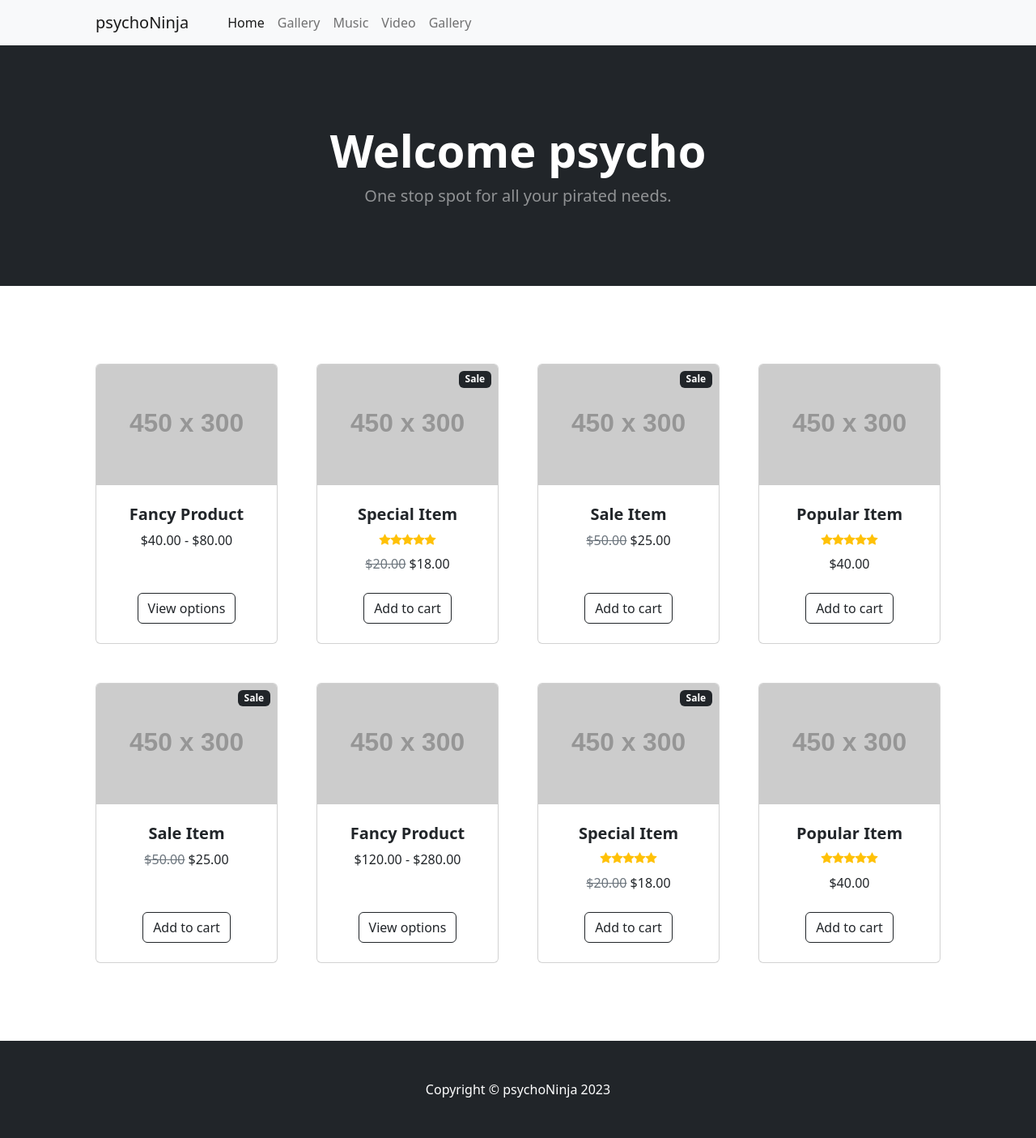
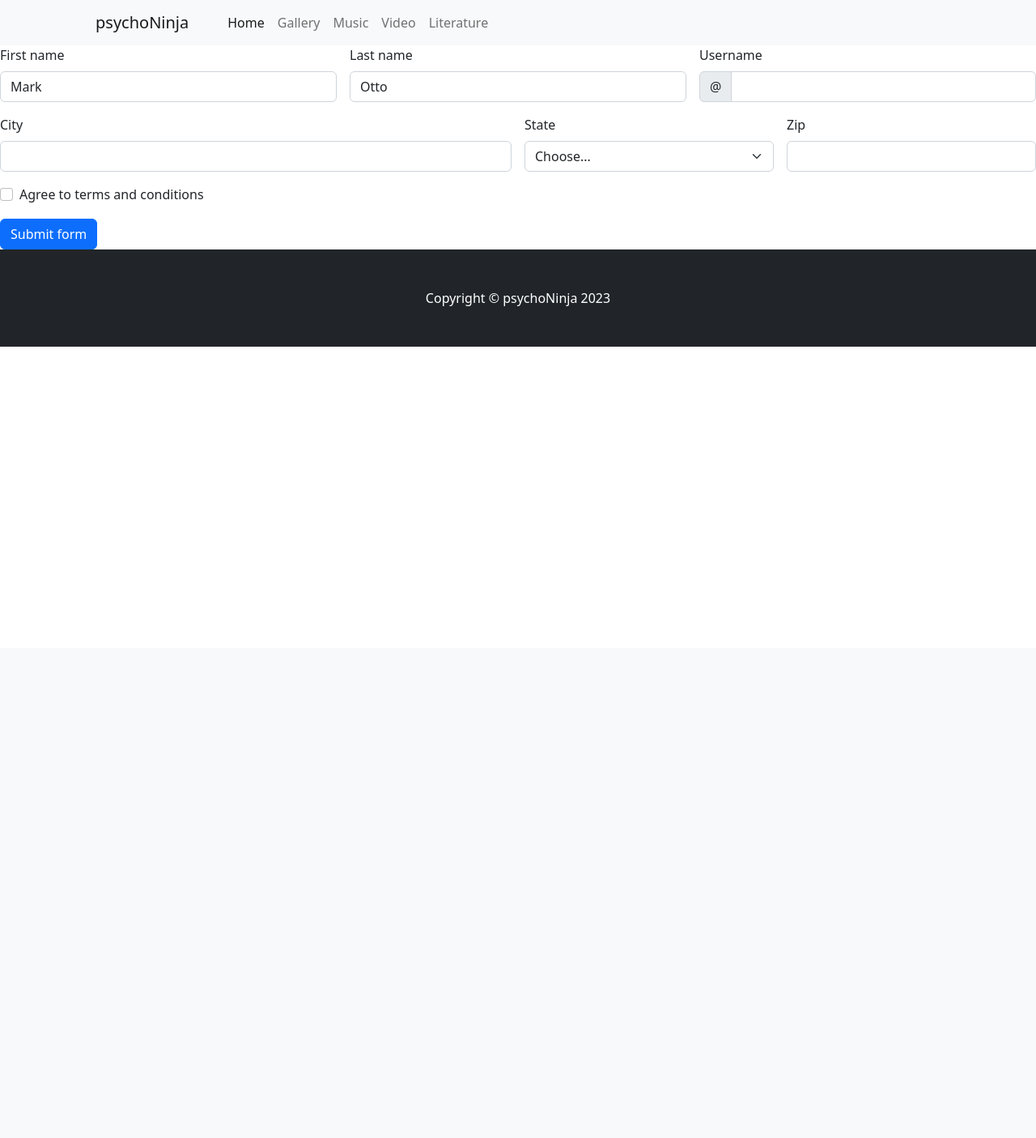
Before and after one commit to psychoNinja214/sandBox, a Django app: page /gallery in a window 1280 px wide. Shown: the whole page at 81% size. After the commit the page ends 428 px from the top, so only its background shows below. Run offline with Django 4.2, Linux system fonts and the light colour scheme; grey boxes labelled with a size stand in for pictures from a placeholder-image service; some libraries are stand-ins or nearby versions.

Commit message:
home server expiriments 2

```diff
--- a/sandBox/sandy/templates/sandy/gallery.html
+++ b/sandBox/sandy/templates/sandy/gallery.html
@@ -1,6 +1,70 @@
-{% extends 'sandy/home.html' %}
+{% extends 'sandy/layout.html' %}
 
 {% block body %}
 
 
+<form class="row g-3 needs-validation" novalidate>
+    <div class="col-md-4">
+      <label for="validationCustom01" class="form-label">First name</label>
+      <input type="text" class="form-control" id="validationCustom01" value="Mark" required>
+      <div class="valid-feedback">
+        Looks good!
+      </div>
+    </div>
+    <div class="col-md-4">
+      <label for="validationCustom02" class="form-label">Last name</label>
+      <input type="text" class="form-control" id="validationCustom02" value="Otto" required>
+      <div class="valid-feedback">
+        Looks good!
+      </div>
+    </div>
+    <div class="col-md-4">
+      <label for="validationCustomUsername" class="form-label">Username</label>
+      <div class="input-group has-validation">
+        <span class="input-group-text" id="inputGroupPrepend">@</span>
+        <input type="text" class="form-control" id="validationCustomUsername" aria-describedby="inputGroupPrepend" required>
+        <div class="invalid-feedback">
+          Please choose a username.
+        </div>
+      </div>
+    </div>
+    <div class="col-md-6">
+      <label for="validationCustom03" class="form-label">City</label>
+      <input type="text" class="form-control" id="validationCustom03" required>
+      <div class="invalid-feedback">
+        Please provide a valid city.
+      </div>
+    </div>
+    <div class="col-md-3">
+      <label for="validationCustom04" class="form-label">State</label>
+      <select class="form-select" id="validationCustom04" required>
+        <option selected disabled value="">Choose...</option>
+        <option>...</option>
+      </select>
+      <div class="invalid-feedback">
+        Please select a valid state.
+      </div>
+    </div>
+    <div class="col-md-3">
+      <label for="validationCustom05" class="form-label">Zip</label>
+      <input type="text" class="form-control" id="validationCustom05" required>
+      <div class="invalid-feedback">
+        Please provide a valid zip.
+      </div>
+    </div>
+    <div class="col-12">
+      <div class="form-check">
+        <input class="form-check-input" type="checkbox" value="" id="invalidCheck" required>
+        <label class="form-check-label" for="invalidCheck">
+          Agree to terms and conditions
+        </label>
+        <div class="invalid-feedback">
+          You must agree before submitting.
+        </div>
+      </div>
+    </div>
+    <div class="col-12">
+      <button class="btn btn-primary" type="submit">Submit form</button>
+    </div>
+  </form>
 {% endblock %}
--- a/sandBox/sandy/templates/sandy/home.html
+++ b/sandBox/sandy/templates/sandy/home.html
@@ -1,60 +1,32 @@
-{% load static %}
-<!DOCTYPE html>
-<html lang="en">
-    <head>
-        <meta charset="utf-8" />
-        <meta name="viewport" content="width=device-width, initial-scale=1, shrink-to-fit=no" />
-        <meta name="description" content="" />
-        <meta name="author" content="" />
-        <title>psychoServer</title>
-        <!-- Favicon-->
-        <link rel="icon" type="image/x-icon" href="assets/favicon.ico" />
-        <!-- Bootstrap icons-->
-        <link href="https://cdn.jsdelivr.net/npm/bootstrap-icons@1.5.0/font/bootstrap-icons.css" rel="stylesheet" />
-        <!-- Core theme CSS (includes Bootstrap)-->
-        <link href="{% static 'sandy/main.css' %}" rel="stylesheet" />
-    </head>
-    <body>
-        <!-- Navigation-->
-        <nav class="navbar navbar-expand-lg navbar-light bg-light">
-            <div class="container px-4 px-lg-5">
-                <a class="navbar-brand" href="/">psychoNinja</a>
-                <button class="navbar-toggler" type="button" data-bs-toggle="collapse" data-bs-target="#navbarSupportedContent" aria-controls="navbarSupportedContent" aria-expanded="false" aria-label="Toggle navigation"><span class="navbar-toggler-icon"></span></button>
-                <div class="collapse navbar-collapse" id="navbarSupportedContent">
-                    <ul class="navbar-nav me-auto mb-2 mb-lg-0 ms-lg-4">
-                        <li class="nav-item"><a class="nav-link active" aria-current="page" href="/">Home</a></li>
-                        <li class="nav-item"><a class="nav-link" href="gallery">Gallery</a></li>
-                        <li class="nav-item"><a class="nav-link" href="music">Music</a></li>
-                        <li class="nav-item"><a class="nav-link" href="video">Video</a></li>
-                        <li class="nav-item"><a class="nav-link" href="literature">Gallery</a></li>
+{% extends 'sandy/layout.html' %}
 
-                        </li>
-                    </ul>
+{% block body %}
 
-            </div>
-        </nav>
         <!-- Header-->
         <header class="bg-dark py-5">
             <div class="container px-4 px-lg-5 my-5">
                 <div class="text-center text-white">
                     <h1 class="display-4 fw-bolder">Welcome psycho</h1>
-                    <p class="lead fw-normal text-white-50 mb-0">One stop spot for all your pirated needs.</p>
+                    <p class="lead fw-normal text-white-50 mb-0">The one stop spot for all your illegal needs.</p>
                 </div>
             </div>
         </header>
         <!-- Section-->
+
+
+
 <section class="py-5">
     <div class="container px-4 px-lg-5 mt-5">
         <div class="row gx-4 gx-lg-5 row-cols-2 row-cols-md-3 row-cols-xl-4 justify-content-center">
             <div class="col mb-5">
                 <div class="card h-100">
                     <!-- Product image-->
-                            <img class="card-img-top" src="https://dummyimage.com/450x300/dee2e6/6c757d.jpg" alt="..." />
+                    <img class="card-img-top" src="https://external-content.duckduckgo.com/iu/?u=https%3A%2F%2Ftse1.mm.bing.net%2Fth%3Fid%3DOIP.cIODCUanXLRHMYbFRvOKZAHaJQ%26pid%3DApi&f=1&ipt=77a5240be55d8cbcfd541a4542839723a9f247817fca664c3f96cdfe1f2dd4af&ipo=images" alt="..." />
                     <!-- Product details-->
                     <div class="card-body p-4">
                         <div class="text-center">
                             <!-- Product name-->
-                                    <h5 class="fw-bolder">Fancy Product</h5>
+                            <h5 class="fw-bolder">Master Kush</h5>
                             <!-- Product price-->
                             $40.00 - $80.00
                         </div>
@@ -70,12 +42,12 @@
                     <!-- Sale badge-->
                     <div class="badge bg-dark text-white position-absolute" style="top: 0.5rem; right: 0.5rem">Sale</div>
                     <!-- Product image-->
-                            <img class="card-img-top" src="https://dummyimage.com/450x300/dee2e6/6c757d.jpg" alt="..." />
+                    <img class="card-img-top" src="https://leafly-public.imgix.net/strains/photos/m2y50HYRBu0dHY4JSdSx_wedding-cake_jman.jpg?auto=compress,format&w=350&dpr=1" alt="..." />
                     <!-- Product details-->
                     <div class="card-body p-4">
                         <div class="text-center">
                             <!-- Product name-->
-                                    <h5 class="fw-bolder">Special Item</h5>
+                            <h5 class="fw-bolder">Wedding Cake</h5>
                             <!-- Product reviews-->
                             <div class="d-flex justify-content-center small text-warning mb-2">
                                 <div class="bi-star-fill"></div>
@@ -100,12 +72,12 @@
                     <!-- Sale badge-->
                     <div class="badge bg-dark text-white position-absolute" style="top: 0.5rem; right: 0.5rem">Sale</div>
                     <!-- Product image-->
-                            <img class="card-img-top" src="https://dummyimage.com/450x300/dee2e6/6c757d.jpg" alt="..." />
+                    <img class="card-img-top" src="https://external-content.duckduckgo.com/iu/?u=https%3A%2F%2Ftse1.mm.bing.net%2Fth%3Fid%3DOIP.drwABztde_w35x6vV9R5CAHaGZ%26pid%3DApi&f=1&ipt=70d91ddd3881c491b95b7450bc8681b7ce538e88522cd804b7de02dd9b87a4fd&ipo=images" alt="..." />
                     <!-- Product details-->
                     <div class="card-body p-4">
                         <div class="text-center">
                             <!-- Product name-->
-                                    <h5 class="fw-bolder">Sale Item</h5>
+                            <h5 class="fw-bolder">Orange Kush</h5>
                             <!-- Product price-->
                             <span class="text-muted text-decoration-line-through">$50.00</span>
                             $25.00
@@ -120,12 +92,12 @@
             <div class="col mb-5">
                 <div class="card h-100">
                     <!-- Product image-->
-                            <img class="card-img-top" src="https://dummyimage.com/450x300/dee2e6/6c757d.jpg" alt="..." />
+                    <img class="card-img-top" src="https://leafly-public.imgix.net/strains/photos/5SPDG4T4TcSO8PgLgWHO_SourDiesel_AdobeStock_171888473.jpg?auto=compress,format&w=350&dpr=1" alt="..." />
                     <!-- Product details-->
                     <div class="card-body p-4">
                         <div class="text-center">
                             <!-- Product name-->
-                                    <h5 class="fw-bolder">Popular Item</h5>
+                            <h5 class="fw-bolder">Sour Kush</h5>
                             <!-- Product reviews-->
                             <div class="d-flex justify-content-center small text-warning mb-2">
                                 <div class="bi-star-fill"></div>
@@ -149,12 +121,12 @@
                     <!-- Sale badge-->
                     <div class="badge bg-dark text-white position-absolute" style="top: 0.5rem; right: 0.5rem">Sale</div>
                     <!-- Product image-->
-                            <img class="card-img-top" src="https://dummyimage.com/450x300/dee2e6/6c757d.jpg" alt="..." />
+                    <img class="card-img-top" src="https://external-content.duckduckgo.com/iu/?u=https%3A%2F%2Ftse4.mm.bing.net%2Fth%3Fid%3DOIP.dVrb5RXr1otcMKt-DdjdewHaE8%26pid%3DApi&f=1&ipt=8ab4dc83039919e21bdcddb6ce96f9c13253a2248965dc1df71616b93676e015&ipo=images" alt="..." />
                     <!-- Product details-->
                     <div class="card-body p-4">
                         <div class="text-center">
                             <!-- Product name-->
-                                    <h5 class="fw-bolder">Sale Item</h5>
+                            <h5 class="fw-bolder">Cubensis</h5>
                             <!-- Product price-->
                             <span class="text-muted text-decoration-line-through">$50.00</span>
                             $25.00
@@ -169,12 +141,12 @@
             <div class="col mb-5">
                 <div class="card h-100">
                     <!-- Product image-->
-                            <img class="card-img-top" src="https://dummyimage.com/450x300/dee2e6/6c757d.jpg" alt="..." />
+                    <img class="card-img-top" src="https://external-content.duckduckgo.com/iu/?u=https%3A%2F%2Ftse4.explicit.bing.net%2Fth%3Fid%3DOIP.6sQN5X6fMPsI83t2BOt1iQHaFq%26pid%3DApi&f=1&ipt=e49bfbed3fe4e4f8c4e2aba48fc108eca2d2e61060b5c384e0458b0977815fb1&ipo=images" alt="..." />
                     <!-- Product details-->
                     <div class="card-body p-4">
                         <div class="text-center">
                             <!-- Product name-->
-                                    <h5 class="fw-bolder">Fancy Product</h5>
+                            <h5 class="fw-bolder">Lieberty Caps</h5>
                             <!-- Product price-->
                             $120.00 - $280.00
                         </div>
@@ -190,12 +162,12 @@
                     <!-- Sale badge-->
                     <div class="badge bg-dark text-white position-absolute" style="top: 0.5rem; right: 0.5rem">Sale</div>
                     <!-- Product image-->
-                            <img class="card-img-top" src="https://dummyimage.com/450x300/dee2e6/6c757d.jpg" alt="..." />
+                    <img class="card-img-top" src="https://external-content.duckduckgo.com/iu/?u=https%3A%2F%2Ftse1.mm.bing.net%2Fth%3Fid%3DOIP.2F2M1BObMaH9v1QcvaJA3QHaJn%26pid%3DApi&f=1&ipt=5c937cc5ab3f69289e5ec712b753c19bf8c37f102fff060463ee1dbb4cd0dc41&ipo=images" alt="..." />
                     <!-- Product details-->
                     <div class="card-body p-4">
                         <div class="text-center">
                             <!-- Product name-->
-                                    <h5 class="fw-bolder">Special Item</h5>
+                            <h5 class="fw-bolder">Psilocybe Azurensis</h5>
                             <!-- Product reviews-->
                             <div class="d-flex justify-content-center small text-warning mb-2">
                                 <div class="bi-star-fill"></div>
@@ -205,8 +177,8 @@
                                 <div class="bi-star-fill"></div>
                             </div>
                             <!-- Product price-->
-                                    <span class="text-muted text-decoration-line-through">$20.00</span>
-                                    $18.00
+                            <span class="text-muted text-decoration-line-through">$50.00</span>
+                            $30.00
                         </div>
                     </div>
                     <!-- Product actions-->
@@ -218,12 +190,12 @@
             <div class="col mb-5">
                 <div class="card h-100">
                     <!-- Product image-->
-                            <img class="card-img-top" src="https://dummyimage.com/450x300/dee2e6/6c757d.jpg" alt="..." />
+                    <img class="card-img-top" src="https://external-content.duckduckgo.com/iu/?u=https%3A%2F%2Ftse2.mm.bing.net%2Fth%3Fid%3DOIP.01wdKht_eElNYonJirQ2fgHaE8%26pid%3DApi&f=1&ipt=a65bbdcc8c3e60aad6bbbff60a009501a70d53e7cc3fbe7ec57a6bf52dedab3d&ipo=images" alt="..." />
                     <!-- Product details-->
                     <div class="card-body p-4">
                         <div class="text-center">
                             <!-- Product name-->
-                                    <h5 class="fw-bolder">Popular Item</h5>
+                            <h5 class="fw-bolder">Psilocybe Truffles</h5>
                             <!-- Product reviews-->
                             <div class="d-flex justify-content-center small text-warning mb-2">
                                 <div class="bi-star-fill"></div>
@@ -241,21 +213,10 @@
                         <div class="text-center"><a class="btn btn-outline-dark mt-auto" href="#">Add to cart</a></div>
                     </div>
                 </div>
+
             </div>
         </div>
     </div>
 </section>
 <!-- Footer-->
-        <footer class="py-5 bg-dark">
-            <div class="container"><p class="m-0 text-center text-white">Copyright &copy; psychoNinja 2023</p></div>
-        </footer>
-        <!-- Bootstrap core JS-->
-        <script src="https://cdn.jsdelivr.net/npm/bootstrap@5.2.3/dist/js/bootstrap.bundle.min.js"></script>
-        <!-- Core theme JS-->
-        <script src="{% static 'sandy/main.js' %}"></script>
-    </body>
-</html>
-
-
-{% block body %}
 {% endblock %}
--- /dev/null
+++ b/sandBox/sandy/templates/sandy/layout.html
@@ -0,0 +1,51 @@
+{% load static %}
+<!DOCTYPE html>
+<html lang="en">
+    <head>
+        <meta charset="utf-8" />
+        <meta name="viewport" content="width=device-width, initial-scale=1, shrink-to-fit=no" />
+        <meta name="description" content="" />
+        <meta name="author" content="" />
+        <title>psychoServer</title>
+        <!-- Favicon-->
+        <link rel="icon" type="image/x-icon" href="assets/favicon.ico" />
+        <!-- Bootstrap icons-->
+        <link href="https://cdn.jsdelivr.net/npm/bootstrap-icons@1.5.0/font/bootstrap-icons.css" rel="stylesheet" />
+        <!-- Core theme CSS (includes Bootstrap)-->
+        <link href="{% static 'sandy/main.css' %}" rel="stylesheet" />
+    </head>
+    <body>
+        <!-- Navigation-->
+        <nav class="navbar navbar-expand-lg navbar-light bg-light">
+            <div class="container px-4 px-lg-5">
+                <a class="navbar-brand" href="/">psychoNinja</a>
+                <button class="navbar-toggler" type="button" data-bs-toggle="collapse" data-bs-target="#navbarSupportedContent" aria-controls="navbarSupportedContent" aria-expanded="false" aria-label="Toggle navigation"><span class="navbar-toggler-icon"></span></button>
+                <div class="collapse navbar-collapse" id="navbarSupportedContent">
+                    <ul class="navbar-nav me-auto mb-2 mb-lg-0 ms-lg-4">
+                        <li class="nav-item"><a class="nav-link active" aria-current="page" href="/">Home</a></li>
+                        <li class="nav-item"><a class="nav-link" href="gallery">Gallery</a></li>
+                        <li class="nav-item"><a class="nav-link" href="music">Music</a></li>
+                        <li class="nav-item"><a class="nav-link" href="video">Video</a></li>
+                        <li class="nav-item"><a class="nav-link" href="literature">Literature</a></li>
+
+                        </li>
+                    </ul>
+
+            </div>
+        </nav>
+
+{% block body %}
+
+{% endblock %}
+
+
+
+        <footer class="py-5 bg-dark">
+            <div class="container"><p class="m-0 text-center text-white">Copyright &copy; psychoNinja 2023</p></div>
+        </footer>
+        <!-- Bootstrap core JS-->
+        <script src="https://cdn.jsdelivr.net/npm/bootstrap@5.2.3/dist/js/bootstrap.bundle.min.js"></script>
+        <!-- Core theme JS-->
+        <script src="{% static 'sandy/main.js' %}"></script>
+    </body>
+</html>
--- a/sandBox/sandy/templates/sandy/literature.html
+++ b/sandBox/sandy/templates/sandy/literature.html
@@ -1,4 +1,4 @@
-{% extends 'sandy/home.html' %}
+{% extends 'sandy/layout.html' %}
 
 {% block body %}
 
--- a/sandBox/sandy/templates/sandy/music.html
+++ b/sandBox/sandy/templates/sandy/music.html
@@ -1,4 +1,4 @@
-{% extends 'sandy/home.html' %}
+{% extends 'sandy/layout.html' %}
 
 {% block body %}
 
--- a/sandBox/sandy/templates/sandy/video.html
+++ b/sandBox/sandy/templates/sandy/video.html
@@ -1,4 +1,4 @@
-{% extends 'sandy/home.html' %}
+{% extends 'sandy/layout.html' %}
 
 {% block body %}
 
```
Lines whose indentation alone changed are shown as unchanged.
